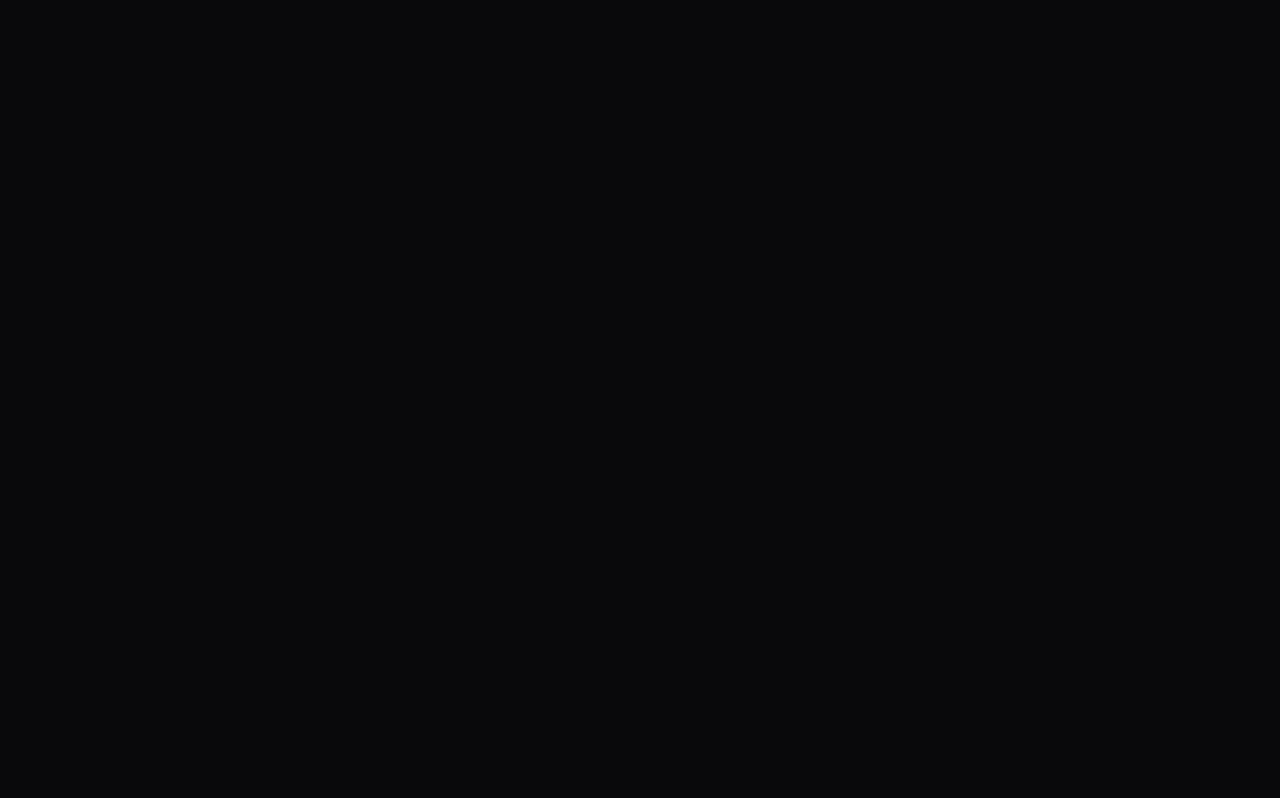
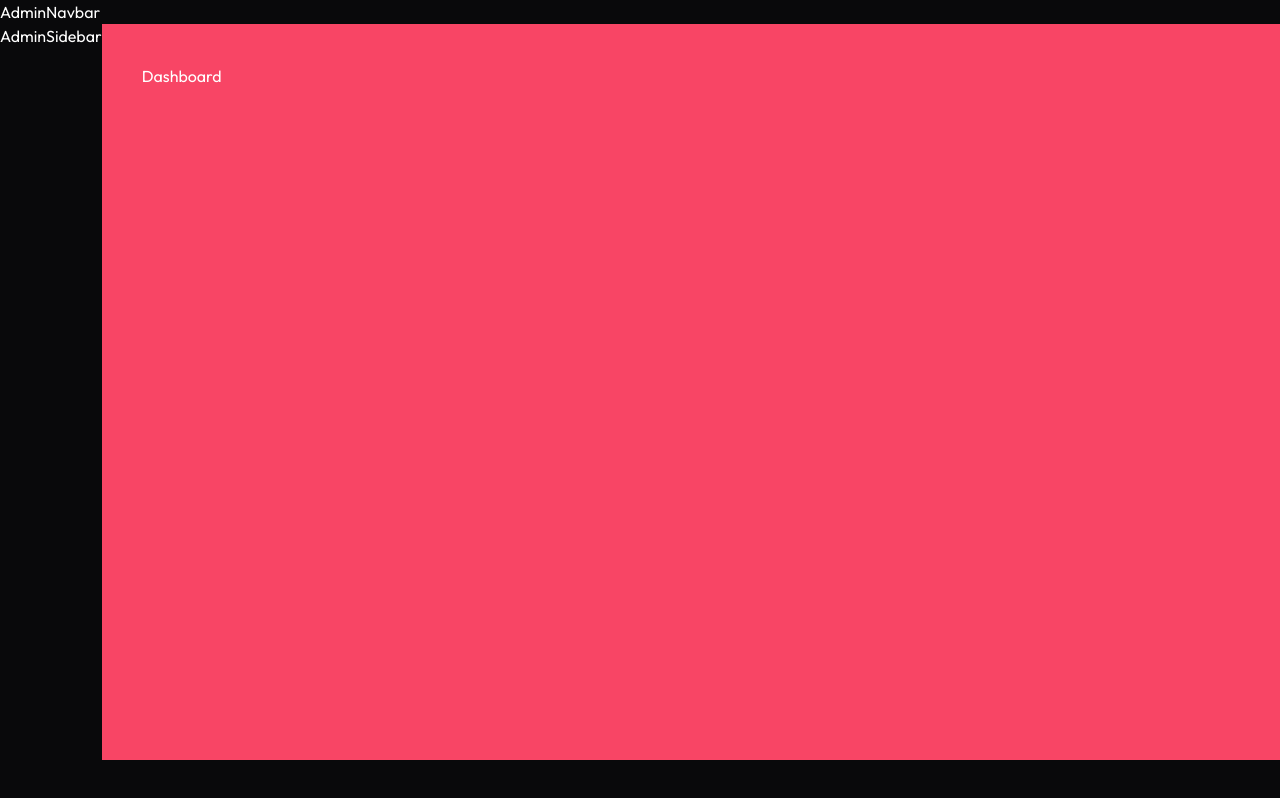
Before and after one commit to Haski01/PrimeSeates-Your_Seates-Your_show, a React (Vite) app in the folder client/: page /admin in a window 1280 px wide. Before the commit this address had no page. Built offline with nearby package versions, Linux system fonts and the light colour scheme.

Commit message:
setup admin routes,pages,components(admin-navbar and admin-sidebar)

```diff
--- a/client/src/App.jsx
+++ b/client/src/App.jsx
@@ -11,6 +11,14 @@ import SeatLayout from "./pages/SeatLayout";
 import MyBookings from "./pages/MyBookings";
 import Favorite from "./pages/Favorite";
 
+// admin routed and components
+
+import Layout from "./pages/admin/Layout";
+import AddShows from "./pages/admin/AddShows";
+import Dashboard from "./pages/admin/Dashboard";
+import ListShows from "./pages/admin/ListShows";
+import ListBookings from "./pages/admin/ListBookings";
+
 const App = () => {
   const isAdminRoute = useLocation().pathname.startsWith("/admin");
 
@@ -19,6 +27,7 @@ const App = () => {
       <Toaster />
       {!isAdminRoute && <Navbar />}
 
+      {/* USER ROUTES */}
       <Routes>
         <Route path="/" element={<Home />} />
         <Route path="/movies" element={<Movies />} />
@@ -26,7 +35,16 @@ const App = () => {
         <Route path="/movies/:id/:date" element={<SeatLayout />} />
         <Route path="/my-bookings" element={<MyBookings />} />
         <Route path="/favorite" element={<Favorite />} />
+
+        {/* ADMIN ROUTES */}
+        <Route path="/admin/*" element={<Layout />}>
+          <Route index element={<Dashboard />} />
+          <Route path="add-shows" element={<AddShows />} />
+          <Route path="list-shows" element={<ListShows />} />
+          <Route path="list-bookings" element={<ListBookings />} />
+        </Route>
       </Routes>
+
       {!isAdminRoute && <Footer />}
     </>
   );
--- /dev/null
+++ b/client/src/components/admin/AdminNavbar.jsx
@@ -0,0 +1,5 @@
+const AdminNavbar = () => {
+  return <div>AdminNavbar</div>;
+};
+
+export default AdminNavbar;
--- /dev/null
+++ b/client/src/components/admin/AdminSidebar.jsx
@@ -0,0 +1,5 @@
+const AdminSidebar = () => {
+  return <div>AdminSidebar</div>;
+};
+
+export default AdminSidebar;
--- /dev/null
+++ b/client/src/pages/admin/AddShows.jsx
@@ -0,0 +1,5 @@
+const AddShows = () => {
+  return <div>AddShows</div>;
+};
+
+export default AddShows;
--- /dev/null
+++ b/client/src/pages/admin/Dashboard.jsx
@@ -0,0 +1,5 @@
+const Dashboard = () => {
+  return <div>Dashboard</div>;
+};
+
+export default Dashboard;
--- /dev/null
+++ b/client/src/pages/admin/Layout.jsx
@@ -0,0 +1,20 @@
+import { Outlet } from "react-router-dom";
+import AdminNavbar from "../../components/admin/AdminNavbar";
+import AdminSidebar from "../../components/admin/AdminSidebar";
+
+const Layout = () => {
+  return (
+    <>
+      <AdminNavbar />
+
+      <div className="flex">
+        <AdminSidebar />
+        <div className="flex-1 px-4 md:px-10 py-10 h-[calc(100vh-64px)] overflow-y-auto bg-primary ">
+          <Outlet />
+        </div>
+      </div>
+    </>
+  );
+};
+
+export default Layout;
--- /dev/null
+++ b/client/src/pages/admin/ListBookings.jsx
@@ -0,0 +1,5 @@
+const ListBookings = () => {
+  return <div>ListBookings</div>;
+};
+
+export default ListBookings;
--- /dev/null
+++ b/client/src/pages/admin/ListShows.jsx
@@ -0,0 +1,5 @@
+const ListShows = () => {
+  return <div>ListShows</div>;
+};
+
+export default ListShows;
```
